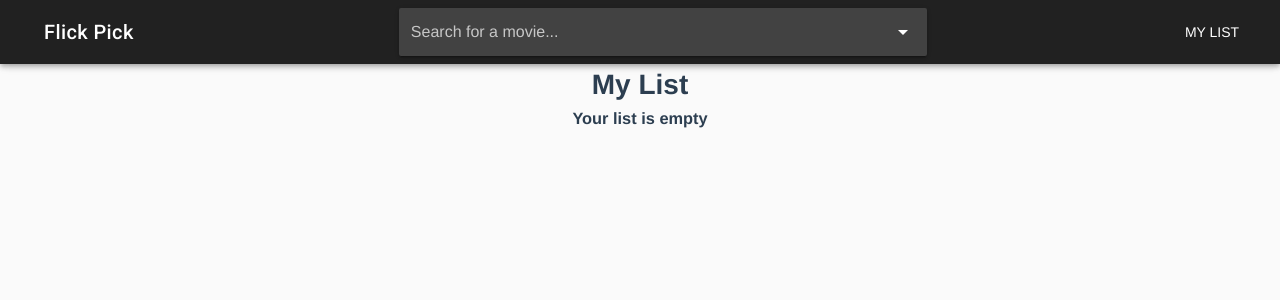
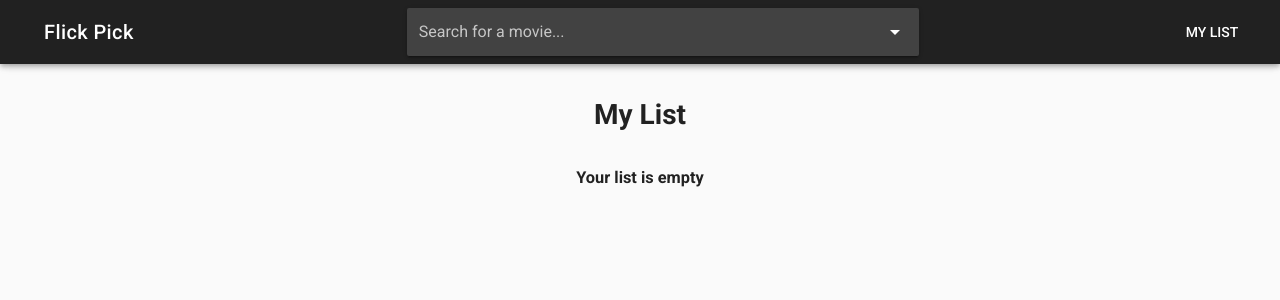
Before and after one commit to tomyreyes/Flick-Pick-Vue, a Vue app: page /mylist in a window 1280 px wide. Shown: the top 300 px of the page. Built offline with nearby package versions, Linux system fonts and the light colour scheme.

Commit message:
including sass into project

```diff
--- a/package.json
+++ b/package.json
@@ -9,6 +9,8 @@
   },
   "dependencies": {
     "axios": "^0.18.0",
+    "node-sass": "^4.9.2",
+    "sass-loader": "^7.0.3",
     "vue": "^2.5.16",
     "vue-router": "^3.0.1",
     "vuetify": "^1.1.1"
--- a/src/App.vue
+++ b/src/App.vue
@@ -66,12 +66,32 @@ export default {
 }
 </script>
 
-<style>
-#app {
-  font-family: 'Avenir', Helvetica, Arial, sans-serif;
-  -webkit-font-smoothing: antialiased;
-  -moz-osx-font-smoothing: grayscale;
+<style lang="scss">
+//variables
+$primary-font-color: #2c3e50;
+$title-margin: 30px;
+$subtitle-margin: 30px;
+
+#App {
+  color: $primary-font-color;
   text-align: center;
-  color: #2c3e50;
+}
+ul {
+  list-style: none;
+}
+.page-title {
+  margin-top: $title-margin;
+}
+.subtitle {
+  margin-top: $subtitle-margin;
+}
+.poster:hover {
+  opacity: 0.7;
+}
+.cast {
+  justify-content: left !important;
+}
+.v-card__title {
+  justify-content: center;
 }
 </style>
--- a/src/components/FeaturedMovies.vue
+++ b/src/components/FeaturedMovies.vue
@@ -1,6 +1,6 @@
 <template>
-	<div class="featured">
-		<h1>This week's top movies</h1>
+	<div>
+		<h1 class="page-title">This week's top movies</h1>
 		<v-container grid-list-md >
 			<v-layout
 				row
@@ -11,6 +11,8 @@
 					xs-12
 					sm6
 					md4
+					lg3
+					xl3
 					align-end
 					flex-box
 				>
@@ -155,25 +157,4 @@ export default {
     height: 300px !important;
   }
 }
-ul {
-  list-style: none;
-}
-.featured {
-  padding-top: 30px;
-}
-
-.poster:hover {
-  opacity: 0.7;
-}
-
-.cast {
-  justify-content: left !important;
-}
-
-.card__title {
-  justify-content: center;
-}
-.v-card__title {
-  justify-content: center;
-}
 </style>
--- a/src/components/MyList.vue
+++ b/src/components/MyList.vue
@@ -1,12 +1,25 @@
 <template>
 	<div>
-		<h1>My List</h1>
-		<h3 v-if="userList.length === 0">Your list is empty</h3>
+		<h1 class="page-title">My List</h1>
+		<h3
+			v-if="userList.length === 0"
+			class="subtitle"
+		>
+			Your list is empty
+		</h3>
 		<v-btn
-			v-else-if="userList.length !== 0 || randomizeMovie === null"
+			v-else-if="userList.length !== 0 && randomMovie === null"
+			color="success"
 			@click="randomizeMovie"
 		>
-			Randomize
+			Pick a movie
+		</v-btn>
+		<v-btn
+			v-else
+			color="error"
+			@click="undoRandomize"
+		>
+			Undo
 		</v-btn>
 		<v-container grid-list-md>
 			<v-layout
@@ -14,12 +27,16 @@
 				align-center
 				justify-center
 				row
+				wrap
 			>
-
 				<v-flex
 					v-for="(movie, index) in myList"
 					:key="index"
-					xs4
+					xs-12
+					sm6
+					md4
+					lg3
+					xl3
 					flex-box
 				>
 					<v-card >
@@ -165,14 +182,12 @@ export default {
       this.clickedMovie = movie
     },
     randomizeMovie() {
-      console.log('trigger')
       const randomArrayIndex = Math.floor(Math.random() * this.myList.length)
       this.randomMovie = this.myList[randomArrayIndex]
+    },
+    undoRandomize() {
+      this.randomMovie = null
     }
   }
 }
 </script>
-
-//randomizer
-Need to get a random index value based on myList arr length
-from this index we need to choose a movie based on this index value.
```
Also changed, not shown: 1 other file (tests, documents, lock files or other folders).
